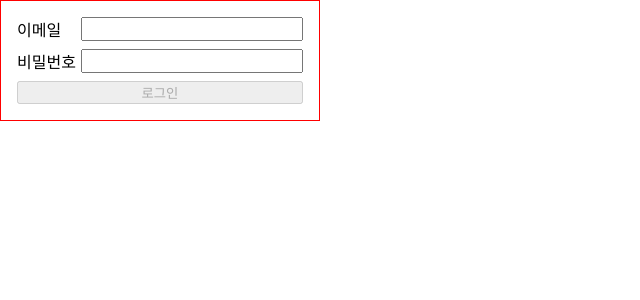
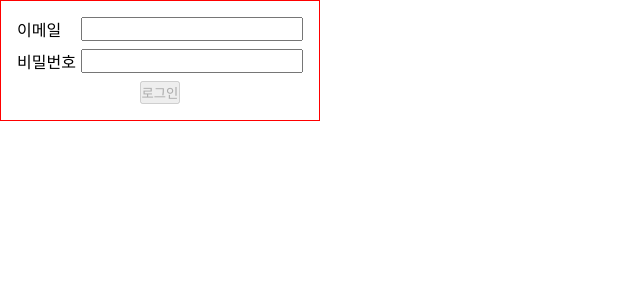
Before and after one commit to yan9vvoojin/wanted-pre-onboarding-frontend, a React (Create React App) app: page /signin in a window 1280 px wide. Shown: the top 300 px of the page, without its empty margins (0-640 px from the left). Built offline with nearby package versions, Linux system fonts and the light colour scheme.

Commit message:
refactor: 회원가입 폼과 로그인 폼 분리

```diff
--- /dev/null
+++ b/src/components/SigninForm.js
@@ -0,0 +1,43 @@
+import { useState } from "react";
+import styled from "styled-components";
+
+import EmailInput from "./EmailInput";
+import PasswordInput from "./PasswordInput";
+
+import useSignin from "../hook/useSignin";
+
+const StyledForm = styled.form`
+  display: flex;
+  flex-direction: column;
+  justify-content: center;
+  align-items: center;
+  gap: 0.5rem;
+  max-width: 20rem;
+  padding: 1rem;
+  border: 1px solid red;
+`;
+
+const SigninForm = () => {
+  const signin = useSignin();
+  const [email, setEmail] = useState("");
+  const [password, setPassword] = useState("");
+  const [isValidEmail, setIsValidEmail] = useState(false);
+  const [isValidPassword, setIsValidPassword] = useState(false);
+
+  const handleSubmit = (e) => {
+    e.preventDefault();
+    signin(email, password);
+  };
+
+  return (
+    <StyledForm onSubmit={(e) => handleSubmit(e)}>
+      <EmailInput email={email} setEmail={setEmail} setIsValidEmail={setIsValidEmail} />
+      <PasswordInput password={password} setPassword={setPassword} setIsValidPassword={setIsValidPassword} />
+      <button type="submit" data-testid="signin-button" disabled={!isValidEmail || !isValidPassword}>
+        로그인
+      </button>
+    </StyledForm>
+  );
+};
+
+export default SigninForm;
--- /dev/null
+++ b/src/components/SignupForm.js
@@ -0,0 +1,43 @@
+import { useState } from "react";
+import styled from "styled-components";
+
+import EmailInput from "./EmailInput";
+import PasswordInput from "./PasswordInput";
+
+import useSignup from "../hook/useSignup";
+
+const StyledForm = styled.form`
+  display: flex;
+  flex-direction: column;
+  justify-content: center;
+  align-items: center;
+  gap: 0.5rem;
+  max-width: 20rem;
+  padding: 1rem;
+  border: 1px solid red;
+`;
+
+const SignupForm = () => {
+  const signup = useSignup();
+  const [email, setEmail] = useState("");
+  const [password, setPassword] = useState("");
+  const [isValidEmail, setIsValidEmail] = useState(false);
+  const [isValidPassword, setIsValidPassword] = useState(false);
+
+  const handleSubmit = (e) => {
+    e.preventDefault();
+    signup(email, password);
+  };
+
+  return (
+    <StyledForm onSubmit={(e) => handleSubmit(e)}>
+      <EmailInput email={email} setEmail={setEmail} setIsValidEmail={setIsValidEmail} />
+      <PasswordInput password={password} setPassword={setPassword} setIsValidPassword={setIsValidPassword} />
+      <button type="submit" data-testid="signup-button" disabled={!isValidEmail || !isValidPassword}>
+        회원가입
+      </button>
+    </StyledForm>
+  );
+};
+
+export default SignupForm;
--- a/src/components/sign/Button.js
+++ /dev/null
@@ -1,17 +0,0 @@
-import styled from "styled-components";
-
-const Wrapper = styled.button`
-  width: 100%;
-`;
-
-const Button = ({ type, disabled }) => {
-  const text = type === "signup" ? "회원가입" : "로그인";
-
-  return (
-    <Wrapper data-testid={`${type}-button`} type="submit" disabled={disabled}>
-      {text}
-    </Wrapper>
-  );
-};
-
-export default Button;
--- a/src/components/sign/Form.js
+++ /dev/null
@@ -1,59 +0,0 @@
-import { useState } from "react";
-import { useNavigate } from "react-router-dom";
-import styled from "styled-components";
-
-import Button from "./Button";
-import EmailInput from "./EmailInput";
-import PasswordInput from "./PasswordInput";
-
-import { SIGNIN, TODO } from "../../constants/routes";
-
-const Wrapper = styled.form`
-  display: flex;
-  flex-direction: column;
-  justify-content: center;
-  align-items: center;
-  gap: 0.5rem;
-  max-width: 20rem;
-  padding: 1rem;
-  border: 1px solid red;
-`;
-
-const Form = ({ type }) => {
-  const navigate = useNavigate();
-  const [email, setEmail] = useState("");
-  const [password, setPassword] = useState("");
-  const [isValidEmail, setIsValidEmail] = useState(false);
-  const [isValidPassword, setIsValidPassword] = useState(false);
-
-  const handleSubmit = async (e) => {
-    e.preventDefault();
-    const url = `https://www.pre-onboarding-selection-task.shop/auth/${type}`;
-    const options = {
-      method: "POST",
-      headers: { "Content-Type": "application/json" },
-      body: JSON.stringify({ email, password }),
-    };
-    const response = await fetch(url, options);
-    if (response.status === 201) {
-      navigate(SIGNIN);
-      return;
-    }
-    if (response.status === 200) {
-      const { access_token } = await response.json();
-      localStorage.setItem("access_token", access_token);
-      navigate(TODO);
-      return;
-    }
-  };
-
-  return (
-    <Wrapper onSubmit={(e) => handleSubmit(e)}>
-      <EmailInput email={email} setEmail={setEmail} setIsValidEmail={setIsValidEmail} />
-      <PasswordInput password={password} setPassword={setPassword} setIsValidPassword={setIsValidPassword} />
-      <Button type={`${type}`} disabled={!isValidEmail || !isValidPassword} />
-    </Wrapper>
-  );
-};
-
-export default Form;
--- a/src/pages/Signin.js
+++ b/src/pages/Signin.js
@@ -1,10 +1,10 @@
-import Form from "../components/sign/Form";
+import SigninForm from "../components/SigninForm";
 import useAccessTokenCheck from "../hook/useAccessTokenCheck";
 
 const Signin = () => {
   useAccessTokenCheck();
 
-  return <Form type="signin" />;
+  return <SigninForm />;
 };
 
 export default Signin;
--- a/src/pages/Signup.js
+++ b/src/pages/Signup.js
@@ -1,11 +1,10 @@
-import Form from "../components/sign/Form";
-
+import SignupForm from "../components/SignupForm";
 import useAccessTokenCheck from "../hook/useAccessTokenCheck";
 
 const Signup = () => {
   useAccessTokenCheck();
 
-  return <Form type="signup" />;
+  return <SignupForm />;
 };
 
 export default Signup;
```
Also changed, not shown: src/components/EmailInput.js (renamed from src/components/sign/EmailInput.js), src/components/PasswordInput.js (renamed from src/components/sign/PasswordInput.js).
